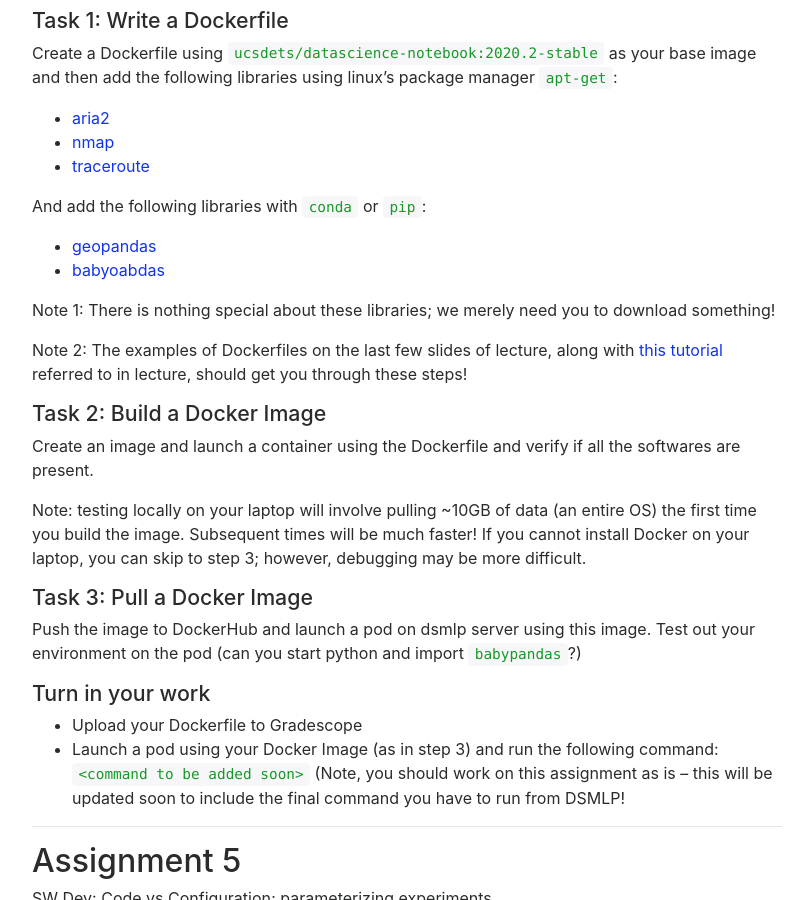
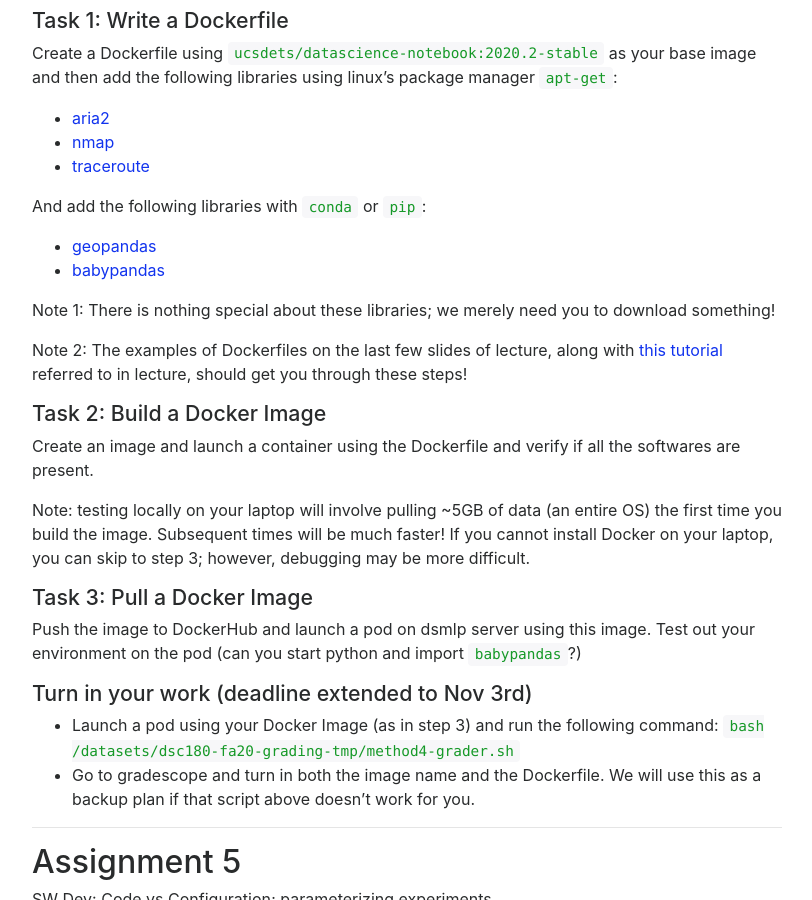
Before and after one commit to DSC-Capstone/dsc-capstone.github.io, a Jekyll site: the page built from assignments/quarter-1-methodology.md, in a window 1280 px wide and 900 px high, scrolled down 3944 px. Shown: the whole window, without its empty margins (233-1045 px from the left). Built offline with Jekyll 4.4.1, drawn with Linux system fonts in a browser that asks for light colours; nearby versions of some CDN libraries; some of the changed text lies outside the part shown.

Commit message:
update metho-4

```diff
--- a/assignments/quarter-1-methodology.md
+++ b/assignments/quarter-1-methodology.md
@@ -187,7 +187,7 @@ then add the following libraries using linux's package manager
 
 And add the following libraries with `conda` or `pip`:
 * [geopandas](https://geopandas.org/)
-* [babyoabdas](https://github.com/babypandas-dev/babypandas)
+* [babypandas](https://github.com/babypandas-dev/babypandas)
 
 Note 1: There is nothing special about these libraries; we merely need
 you to download something!
@@ -202,7 +202,7 @@ referred to in lecture, should get you through these steps!
 Create an image and launch a container using the Dockerfile and verify
 if all the softwares are present.
 
-Note: testing locally on your laptop will involve pulling ~10GB of
+Note: testing locally on your laptop will involve pulling ~5GB of
 data (an entire OS) the first time you build the image. Subsequent
 times will be much faster! If you cannot install Docker on your
 laptop, you can skip to step 3; however, debugging may be more difficult.
@@ -213,13 +213,11 @@ Push the image to DockerHub and launch a pod on dsmlp server using
 this image.  Test out your environment on the pod (can you start
 python and import `babypandas`?)
 
-### Turn in your work
+### Turn in your work (deadline extended to Nov 3rd)
 
-* Upload your Dockerfile to Gradescope
 * Launch a pod using your Docker Image (as in step 3) and run the
-  following command: `<command to be added soon>` (Note, you should
-  work on this assignment as is -- this will be updated soon to
-  include the final command you have to run from DSMLP!
+  following command: `bash /datasets/dsc180-fa20-grading-tmp/method4-grader.sh`
+* Go to gradescope and turn in both the image name and the Dockerfile. We will use this as a backup plan if that script above doesn't work for you.
 
 ---
 
```
